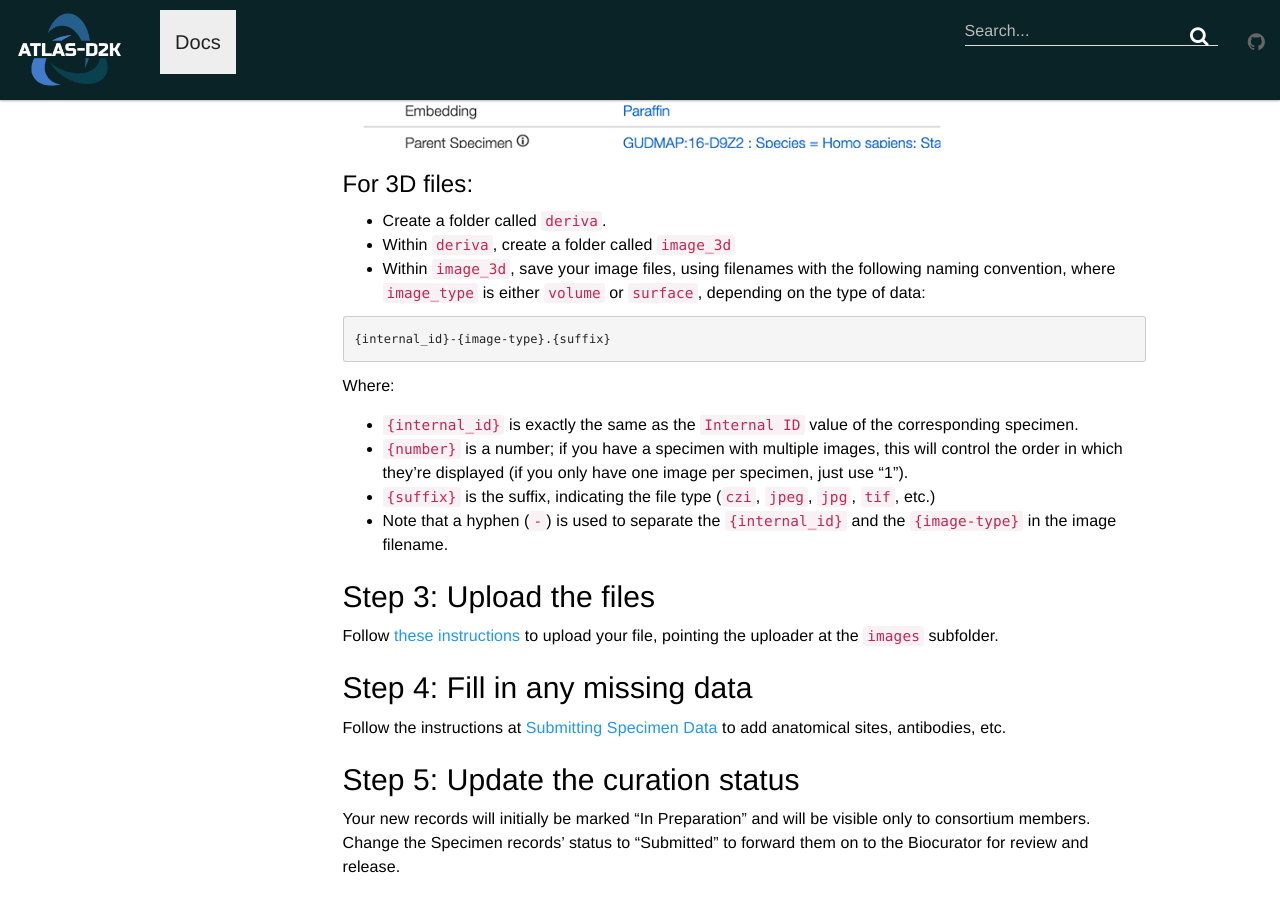
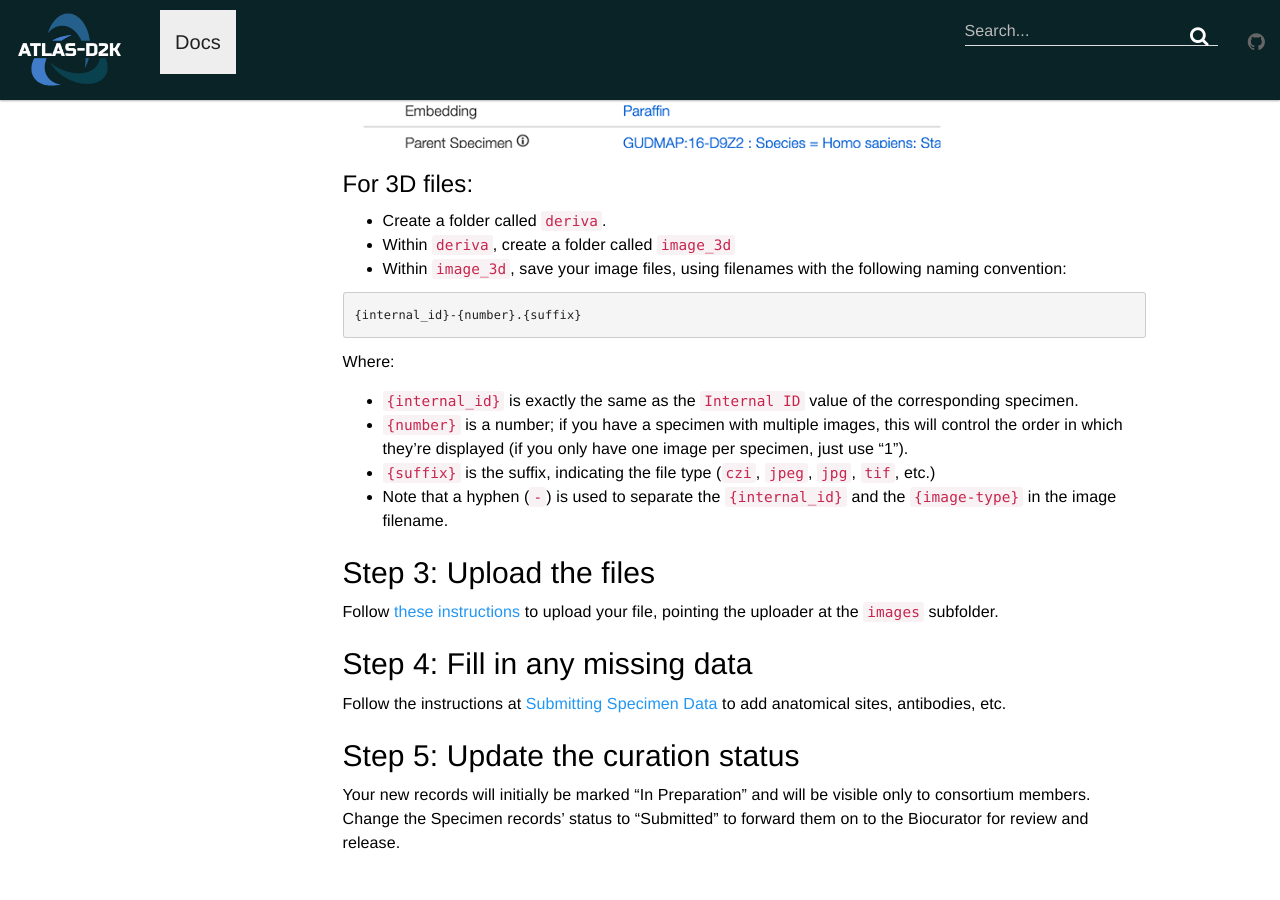
Before and after one commit to informatics-isi-edu/atlas-d2k-docs, a Jekyll site: the page built from docs/_docs/5_edit_upload_tools/Bulk-uploading-image-files.md, in a window 1280 px wide and 900 px high, scrolled down 1422 px. Built offline with Jekyll 4.4.1, drawn with Linux system fonts in a browser that asks for light colours.

Commit message:
correction to 3D image filing convention

````diff
--- a/docs/_docs/5_edit_upload_tools/Bulk-uploading-image-files.md
+++ b/docs/_docs/5_edit_upload_tools/Bulk-uploading-image-files.md
@@ -39,10 +39,10 @@ For example:
 
 * Create a folder called `deriva`.
 * Within `deriva`, create a folder called `image_3d`
-* Within `image_3d`, save your image files, using filenames with the following naming convention, where `image_type` is either `volume` or `surface`, depending on the type of data:
+* Within `image_3d`, save your image files, using filenames with the following naming convention:
 
 ```
-{internal_id}-{image-type}.{suffix}
+{internal_id}-{number}.{suffix}
 ```
 
 Where:
````
